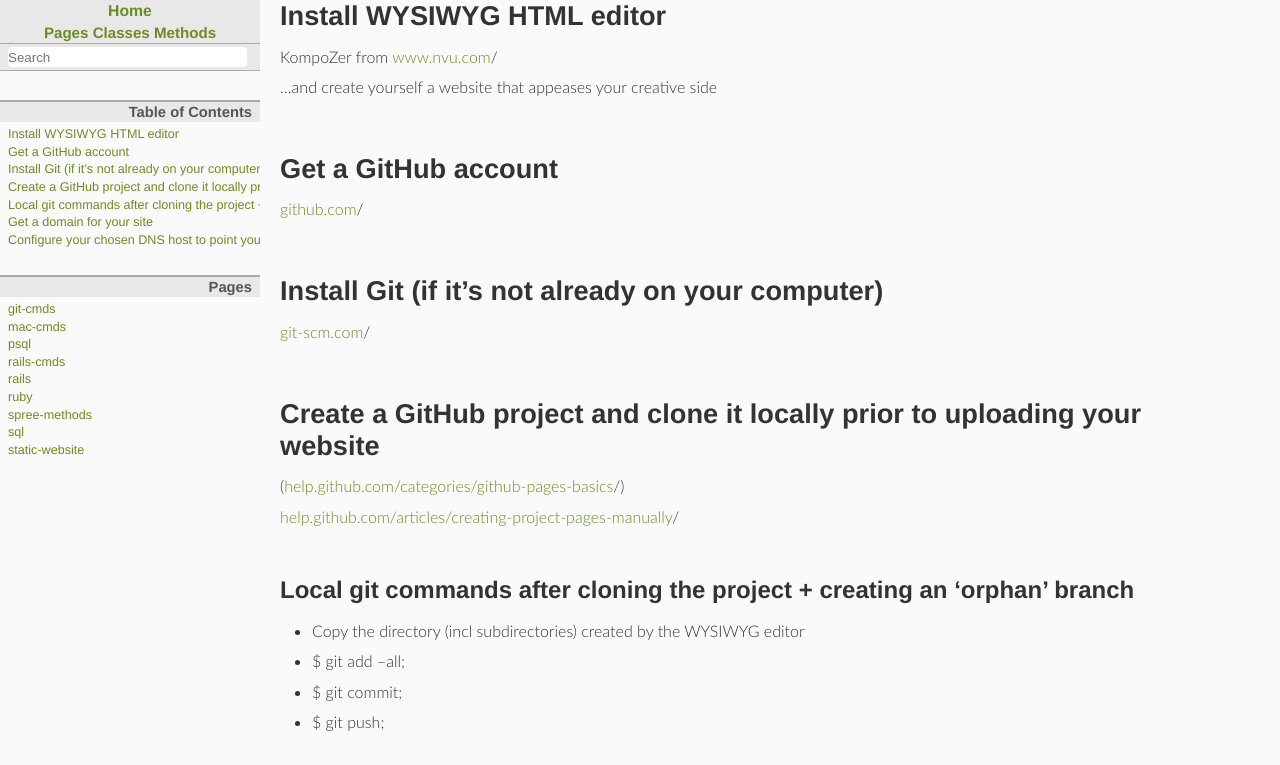
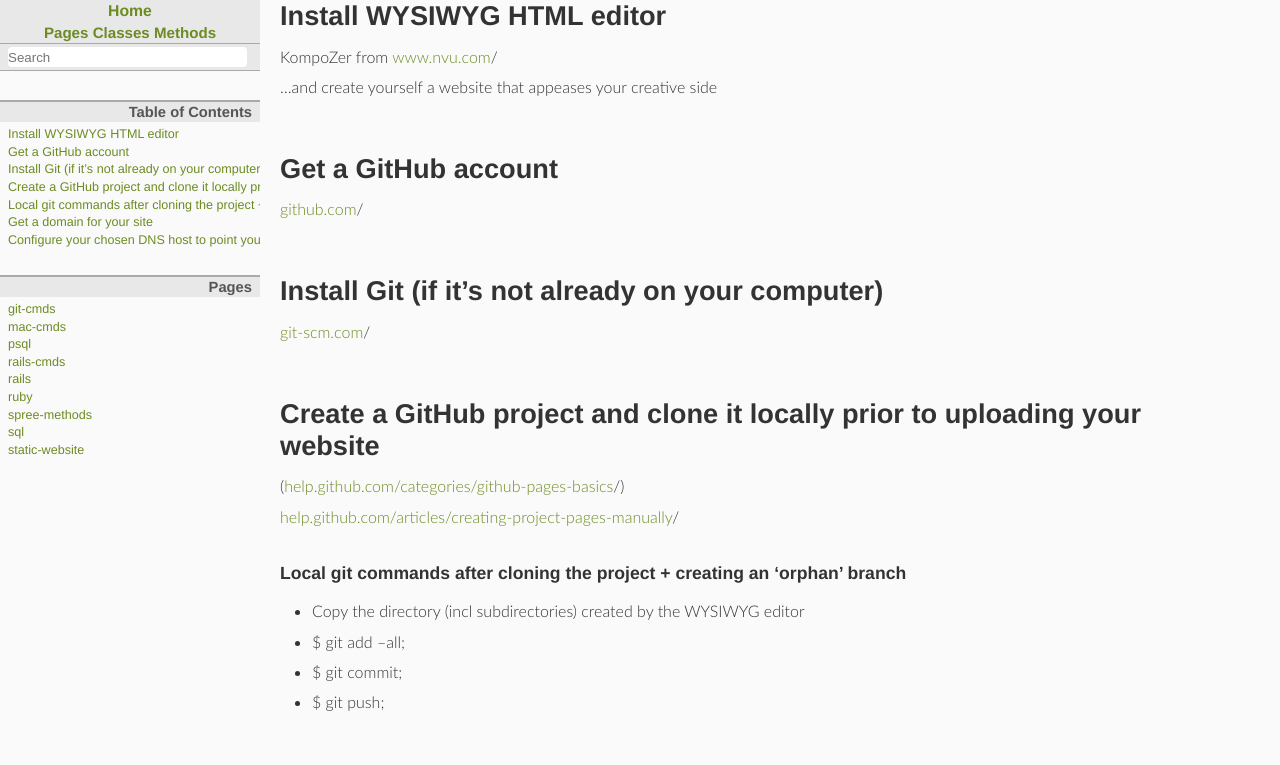
Before and after one commit to doughazell/git-doc, a plain HTML site: page static-website_txt.html in a window 1280 px wide. Shown: the top 765 px of the page. Drawn offline with Linux system fonts and the light colour scheme.

Commit message:
Small changes to static website page

```diff
--- a/static-website_txt.html
+++ b/static-website_txt.html
@@ -123,7 +123,7 @@ href="https://help.github.com/categories/github-pages-basics">help.github.com/ca
 <p><a
 href="https://help.github.com/articles/creating-project-pages-manually">help.github.com/articles/creating-project-pages-manually</a>/</p>
 
-<h2 id="label-Local+git+commands+after+cloning+the+project+%2B+creating+an+%27orphan%27+branch">Local git commands after cloning the project + creating an ‘orphan’ branch<span><a href="#label-Local+git+commands+after+cloning+the+project+%2B+creating+an+%27orphan%27+branch">&para;</a> <a href="#documentation">&uarr;</a></span></h2>
+<h4 id="label-Local+git+commands+after+cloning+the+project+%2B+creating+an+%27orphan%27+branch">Local git commands after cloning the project + creating an ‘orphan’ branch<span><a href="#label-Local+git+commands+after+cloning+the+project+%2B+creating+an+%27orphan%27+branch">&para;</a> <a href="#documentation">&uarr;</a></span></h4>
 <ul><li>
 <p>Copy the directory (incl subdirectories) created by the WYSIWYG editor</p>
 </li><li>
```
Also changed, not shown: 1 other file.
